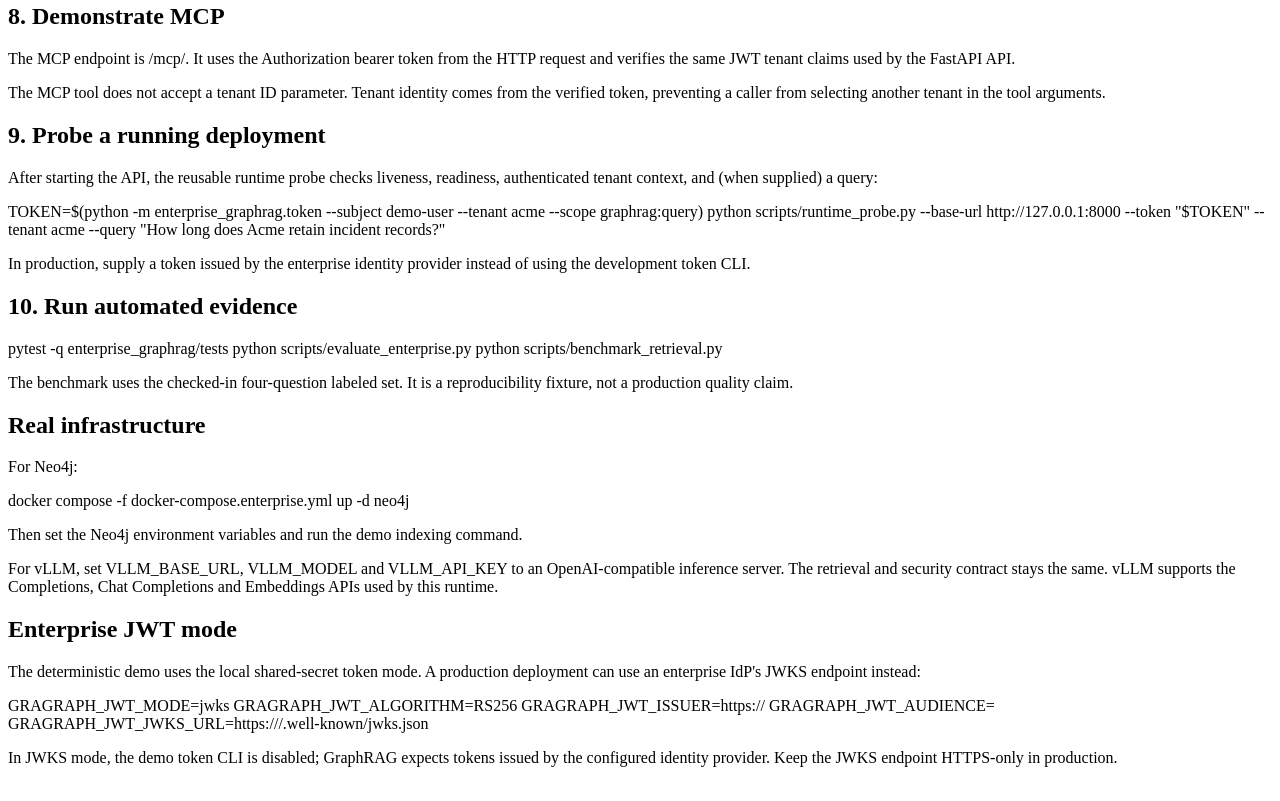
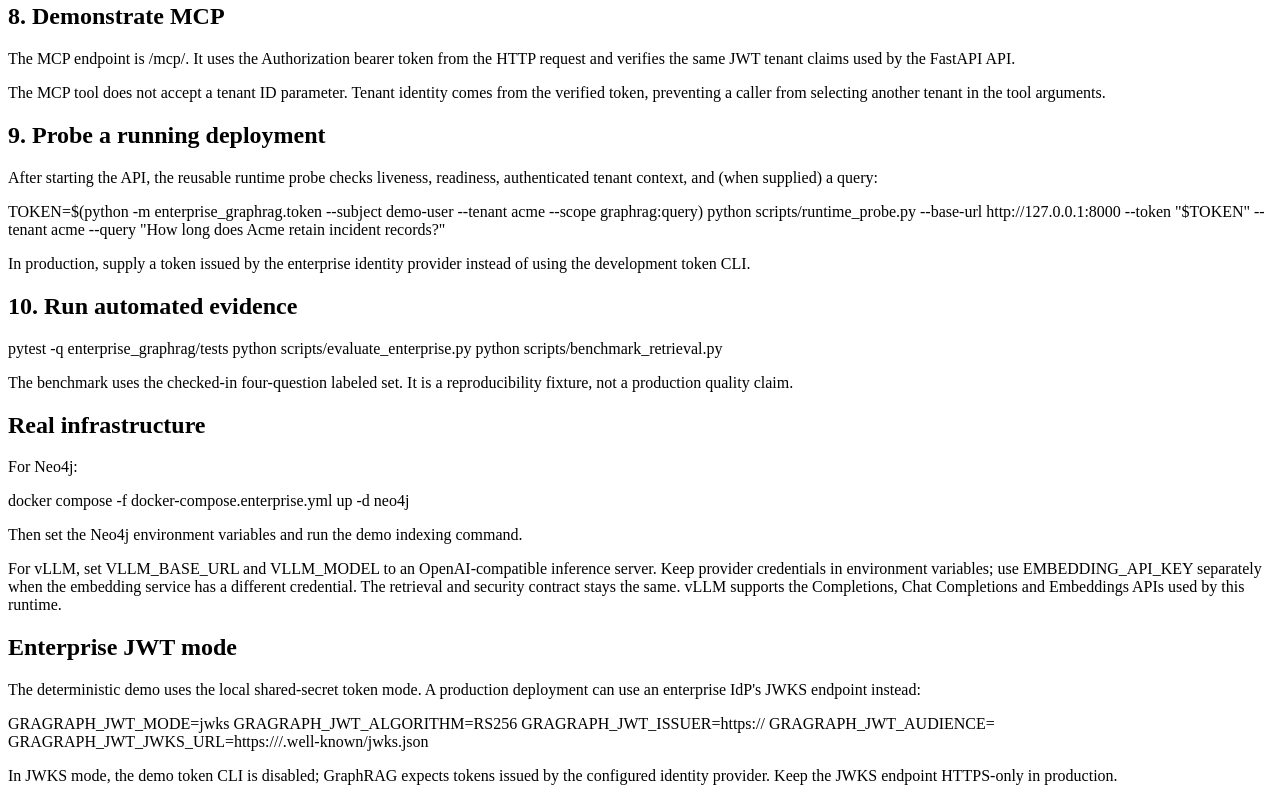
Before and after one commit to SpryzenHell/enterprise_graphrag, an Eleventy site: page docs/DEMO.md in a window 1280 px wide. Shown: the part 1185-1986 px from the top of the page. Built offline with nearby package versions, Linux system fonts and the light colour scheme; Eleventy itself is replaced by a stand-in of ours; files that its build step writes are made by us from their sources.

Commit message:
docs: document separate embedding provider credential

```diff
--- a/docs/DEMO.md
+++ b/docs/DEMO.md
@@ -89,7 +89,7 @@
 
 Then set the Neo4j environment variables and run the demo indexing command.
 
-For vLLM, set VLLM_BASE_URL, VLLM_MODEL and VLLM_API_KEY to an OpenAI-compatible inference server. The retrieval and security contract stays the same. vLLM supports the Completions, Chat Completions and Embeddings APIs used by this runtime.
+For vLLM, set VLLM_BASE_URL and VLLM_MODEL to an OpenAI-compatible inference server. Keep provider credentials in environment variables; use EMBEDDING_API_KEY separately when the embedding service has a different credential. The retrieval and security contract stays the same. vLLM supports the Completions, Chat Completions and Embeddings APIs used by this runtime.
 
 ## Enterprise JWT mode
 
```
